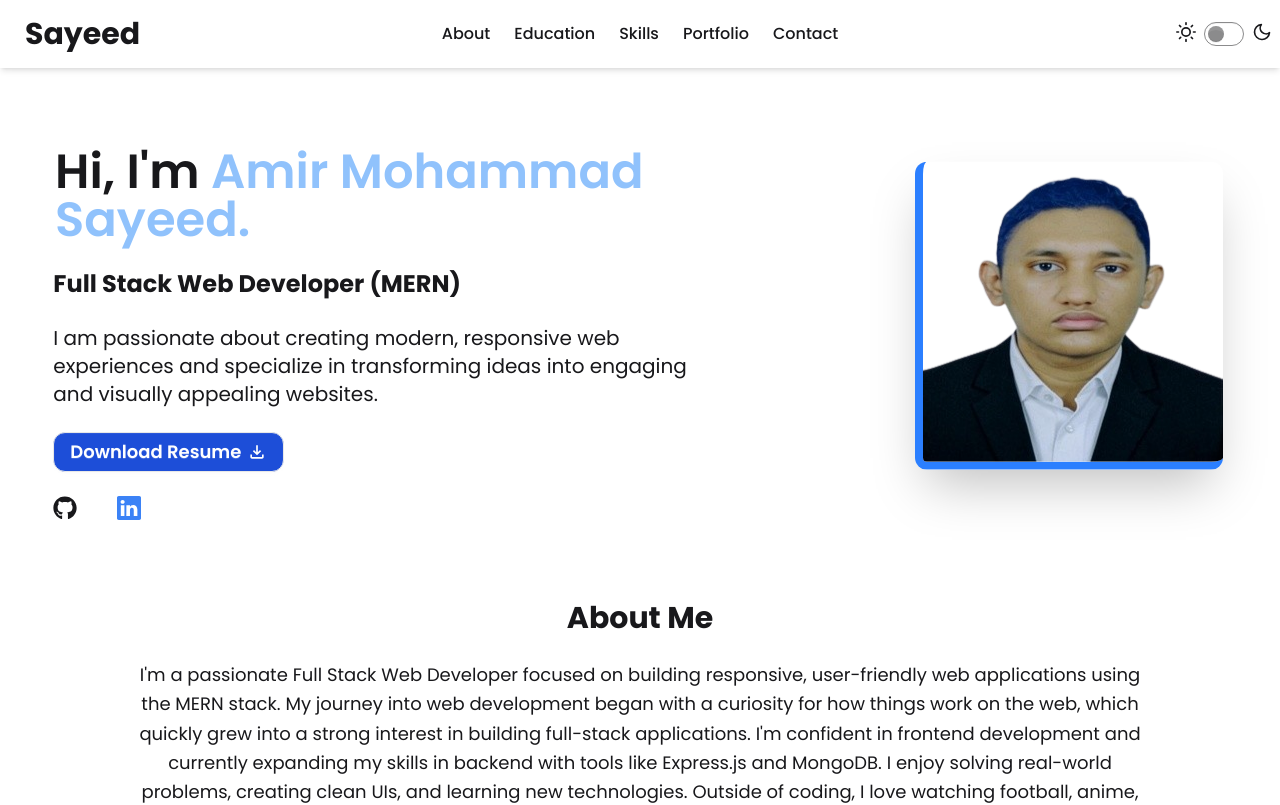
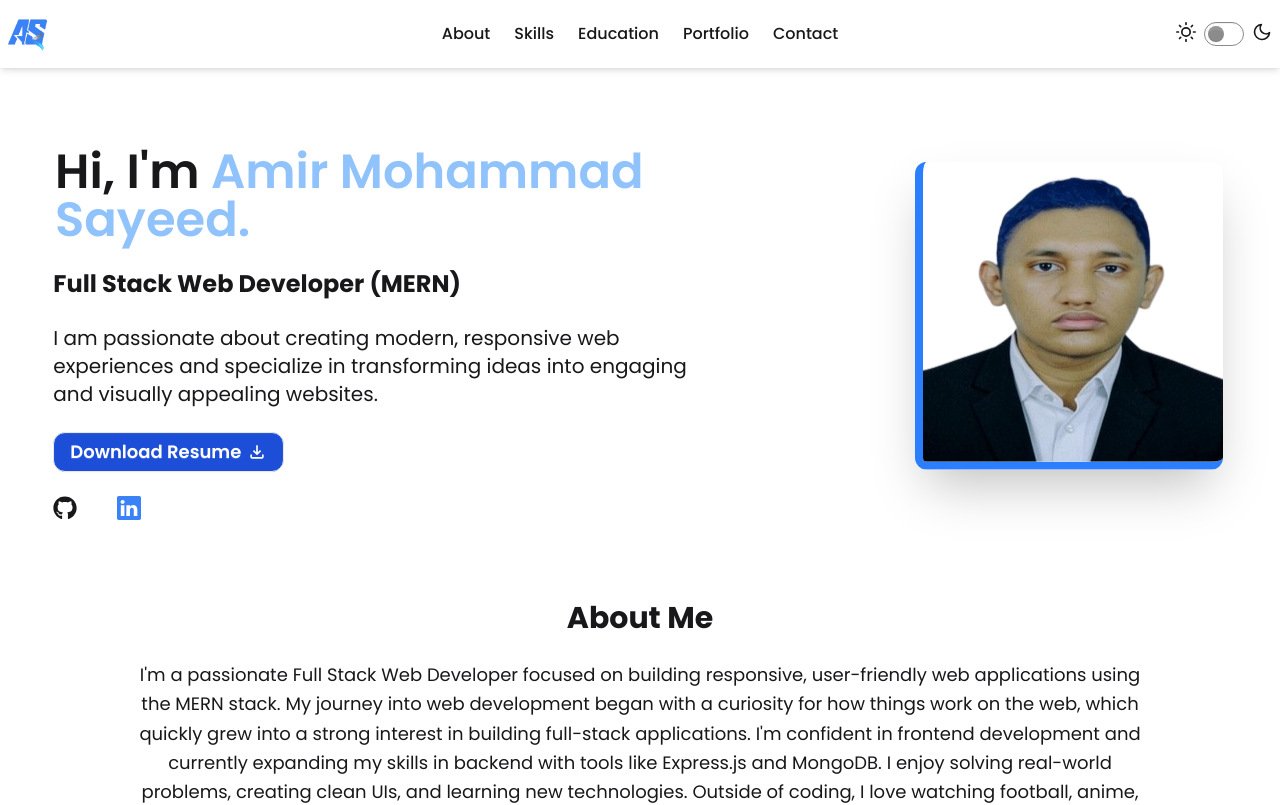
Before and after one commit to amirsayeed/Amir-Mohammad-Sayeed-Portfolio, a React (Vite) app: page / in a window 1280 px wide. Shown: the top 805 px of the page. Built offline with nearby package versions, Linux system fonts and the light colour scheme.

Commit message:
fixed resume link with updated resume and added custom name logo

```diff
--- a/index.html
+++ b/index.html
@@ -3,7 +3,7 @@
 
 <head>
   <meta charset="UTF-8" />
-  <link rel="icon" type="image/svg+xml" href="/vite.svg" />
+  <link rel="icon" type="image/svg+xml" href="/src/assets/logo.png" />
   <meta name="viewport" content="width=device-width, initial-scale=1.0" />
   <title>Amir Mohammad Sayeed</title>
 </head>
--- a/src/components/Banner/Banner.jsx
+++ b/src/components/Banner/Banner.jsx
@@ -28,13 +28,13 @@ const Banner = () => {
                 <h2 className="text-2xl mt-2 font-bold ">Full Stack Web Developer (MERN)</h2>
                 <p className="text-xl font-normal">I am passionate about creating modern, responsive web experiences and specialize in transforming ideas into engaging and visually appealing websites.</p>
                 <button onClick={()=>{
-                    window.open('https://drive.google.com/file/d/1LIIIS9q3bSjEjAWuyN0RT8kjihunC6Th/view?usp=sharing','_blank')
+                    window.open('https://drive.google.com/file/d/1WZ8hwMKAdffcHHJD6J_xafRHb-M4CYrq/view?usp=sharing','_blank')
                 }} className="btn bg-[#1D4ED8] text-white text-lg rounded-xl">Download Resume <MdOutlineFileDownload size={20} /></button>
                 <div className="flex gap-10 items-center justify-center lg:items-start lg:justify-start">
                     <a href="https://github.com/amirsayeed" target="_blank" rel="noopener noreferrer">
                         <FaGithub className="text-2xl" />
                     </a>
-                    <a href="https://linkedin.com/in/amirsayeed" target="_blank" rel="noopener noreferrer">
+                    <a href="https://www.linkedin.com/in/amir-mohammad-sayeed/" target="_blank" rel="noopener noreferrer">
                         <BsLinkedin className="text-2xl text-[#3B82F6]" />
                     </a>
                 </div>
--- a/src/components/Footer/Footer.jsx
+++ b/src/components/Footer/Footer.jsx
@@ -2,11 +2,14 @@ import React from 'react';
 import { Link } from 'react-router';
 import { FaGithub, FaLinkedin, FaHackerrank } from 'react-icons/fa';
 import { SiLeetcode, SiCodechef } from 'react-icons/si';
+import logo from '../../assets/logo.png'
 const Footer = () => {
     return (
          <footer className="footer footer-horizontal footer-center bg-base-200 text-base-content rounded p-16">
             <div>
-                <Link to="/" className="btn btn-ghost text-3xl font-bold">Sayeed</Link>
+                <Link to="/">
+                    <img src={logo} alt="" className='h-16 object-cover' />
+                </Link>
             </div>
 
             <nav>
@@ -14,7 +17,7 @@ const Footer = () => {
                 <a href="https://github.com/amirsayeed" target="_blank" rel="noopener noreferrer">
                     <FaGithub />
                 </a>
-                <a href="https://www.linkedin.com/in/amir-mohammad-sayeed-412169175/" target="_blank" rel="noopener noreferrer">
+                <a href="https://www.linkedin.com/in/amir-mohammad-sayeed/" target="_blank" rel="noopener noreferrer">
                     <FaLinkedin />
                 </a>
                 <a href="https://www.hackerrank.com/profile/amirsayeed090" target="_blank" rel="noopener noreferrer">
--- a/src/components/Navbar/Navbar.jsx
+++ b/src/components/Navbar/Navbar.jsx
@@ -1,13 +1,14 @@
 import React from 'react';
 import { Link, useLocation } from 'react-router';
+import logo from '../../assets/logo.png'
 
 const Navbar = () => {
     const location = useLocation();
     const isHome = location.pathname==='/';
     const links = <>
                     <li><a href="#about">About</a></li>
+                    <li><a href="#skills">Skills</a></li>
                     <li><a href="#education">Education</a></li>
-                    <li><a href="#skills">Skills</a></li>
                     <li><a href="#portfolio">Portfolio</a></li>
                     <li><a href="#contact">Contact</a></li>
                   </>
@@ -28,7 +29,9 @@ const Navbar = () => {
                     </ul>
                     </div>
                 <div>
-                    <Link to='/' className="btn btn-ghost text-3xl font-bold">Sayeed</Link>
+                    <Link to='/'>
+                        <img src={logo} alt="" className='w-10 h-10 object-cover' />
+                    </Link>
                 </div>
             </div>
             <div className="navbar-center hidden lg:flex">
```
Also changed, not shown: src/assets/logo.png (added), src/assets/logoName.png (added).
